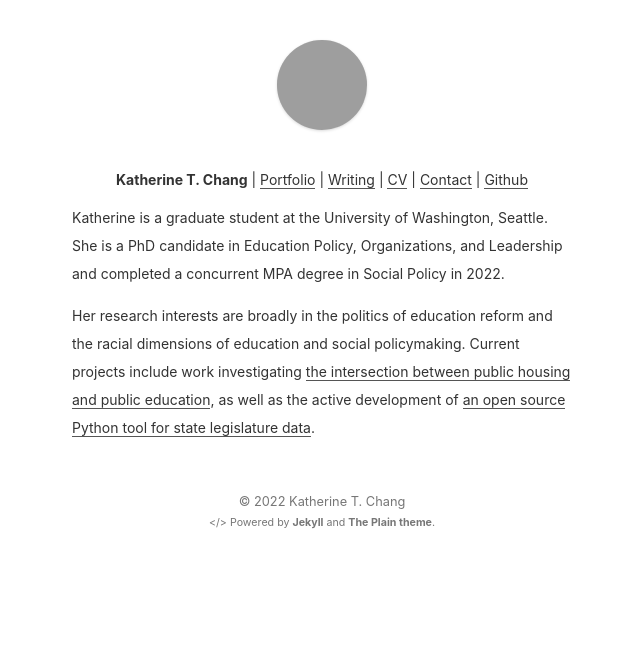
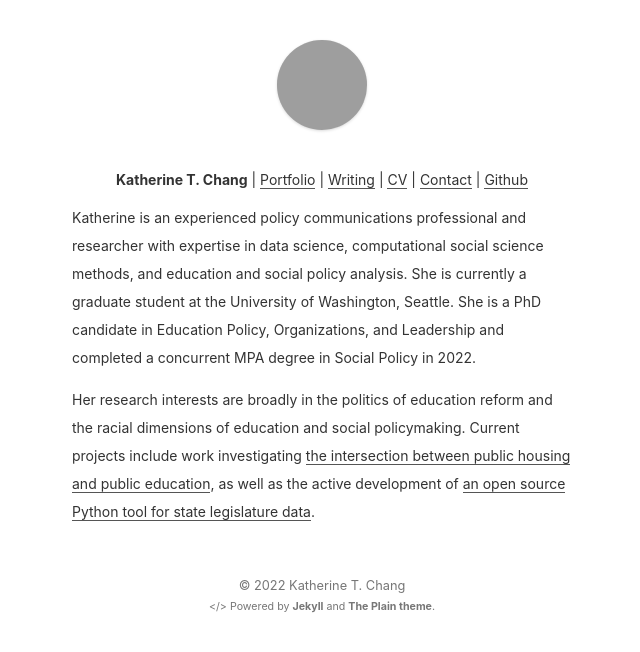
Before and after one commit to ka-chang/ka-chang.github.io, a Jekyll site: the page built from index.html, in a window 1280 px wide, cut to the strip 0-652 px from the top of the page. Shown: the whole strip, without its empty margins (318-958 px from the left). Built offline with Jekyll 4.4.1, drawn with Linux system fonts in a browser that asks for light colours; grey boxes are pictures that could not be loaded.

Commit message:
Update index.html

```diff
--- a/index.html
+++ b/index.html
@@ -3,7 +3,7 @@ layout: default
 ---
 
 <section>
-<p style="line-height:2;">Katherine is a graduate student at the University of Washington, Seattle. She is a PhD candidate in Education Policy, Organizations, and Leadership and completed a concurrent MPA degree in Social Policy in 2022. </p>
+<p style="line-height:2;">Katherine is an experienced policy communications professional and researcher with expertise in data science, computational social science methods, and education and social policy analysis. She is currently a graduate student at the University of Washington, Seattle. She is a PhD candidate in Education Policy, Organizations, and Leadership and completed a concurrent MPA degree in Social Policy in 2022. </p>
 <p style="line-height:2;">Her research interests are broadly in the politics of education reform and the racial dimensions of education and social policymaking. Current projects include work investigating <a href="https://ka-chang.github.io/writing">the intersection between public housing and public education</a>, as well as the active development of <a href="http://www.github.com/ka-chang/StateLegiscraper" target=_blank>an open source Python tool for state legislature data</a>.
   </p>
 </section>
```
